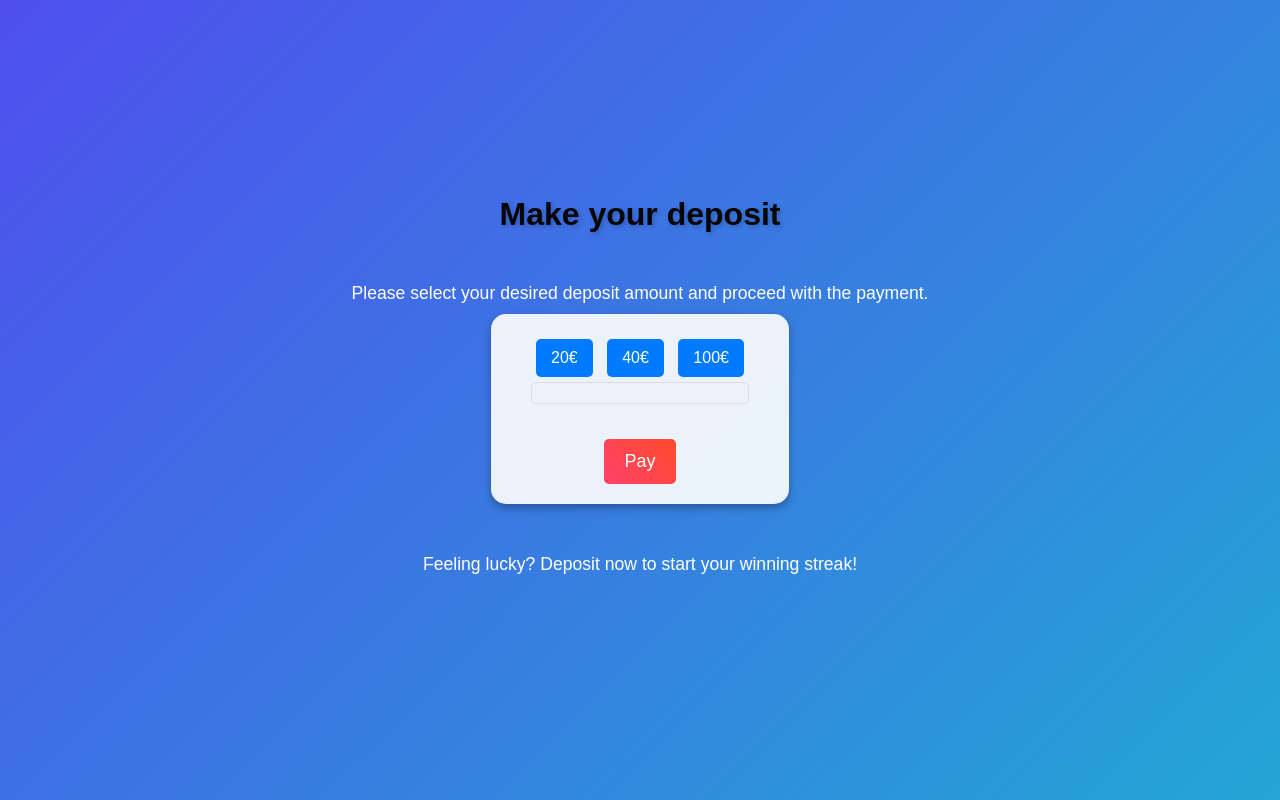
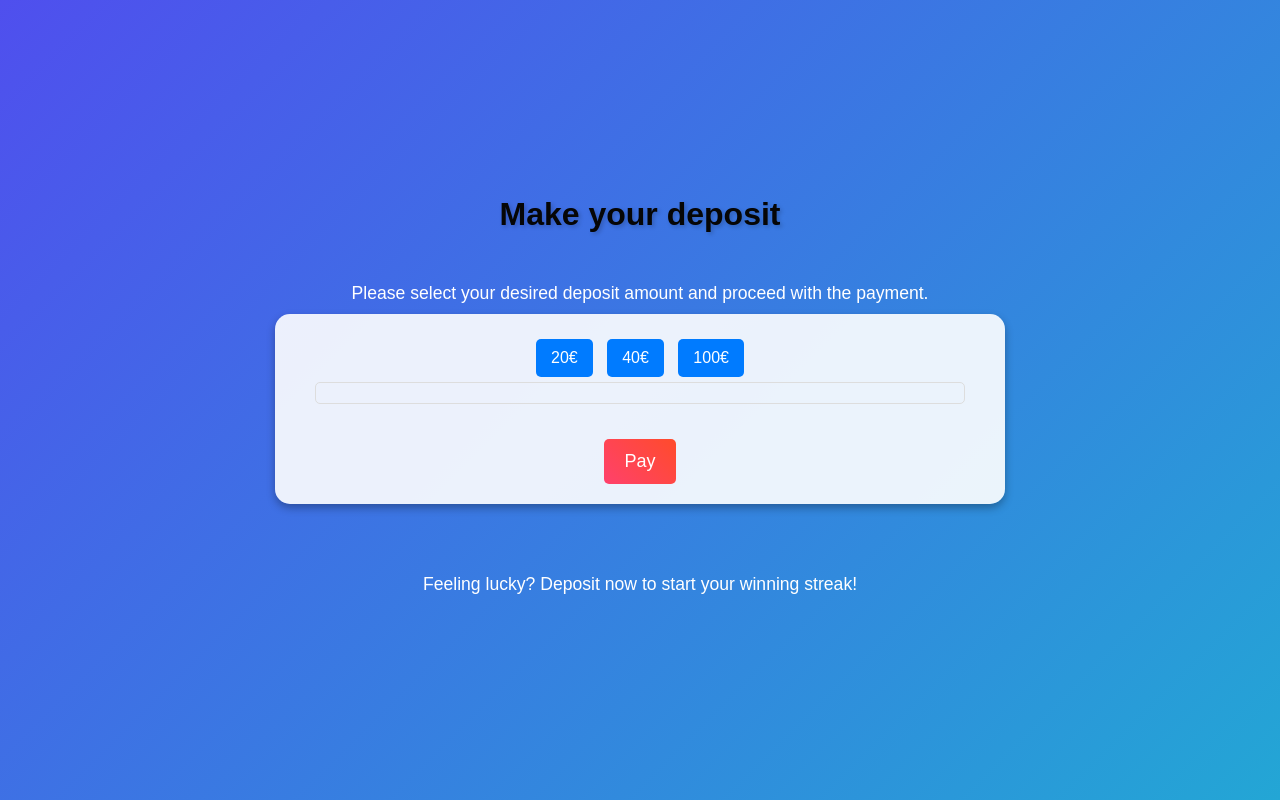
Before and after one commit to Kaja6/OnlineGambling, a Flask app: page / in a window 1280 px wide. Run offline with Flask 3, Linux system fonts and the light colour scheme; some libraries are stand-ins or nearby versions.

Commit message:
Slightly modified design

```diff
--- a/Task2/templates/index.html
+++ b/Task2/templates/index.html
@@ -21,9 +21,9 @@
         <button id="submit-button">Pay</button>
     </form>
 
+    <div id="payment-result"></div>
+
     <p>Feeling lucky? Deposit now to start your winning streak!</p>
-
-    <div id="payment-result"></div>
 
     <script>
 
@@ -131,7 +131,7 @@
             padding: 20px 40px;
             border-radius: 15px;
             box-shadow: 0 4px 8px rgba(0, 0, 0, 0.3);
-            max-width: 600px;
+            width: 650px;
             text-align: center;
             animation: slideIn 0.8s ease;
             margin-bottom: 40px;
@@ -196,8 +196,8 @@
         /* Payment Result Styling */
         #payment-result {
             margin-top: 20px;
-            font-size: 1.1em;
-            color: #28a745;
+            font-size: 1.4em;
+            color: #f7f9f7;
             text-align: center;
         }
 
```
